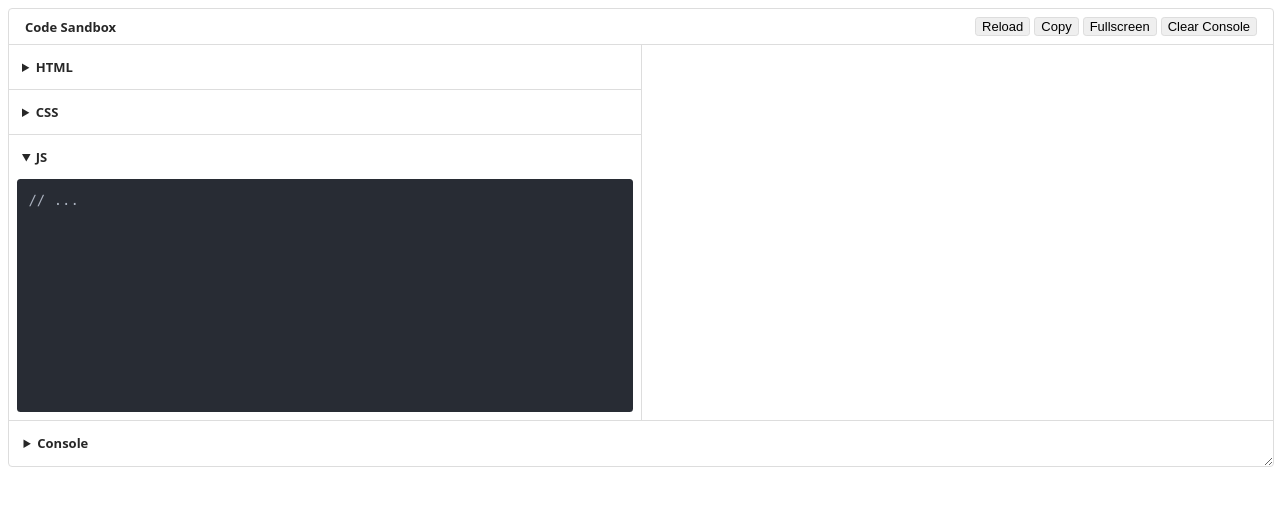
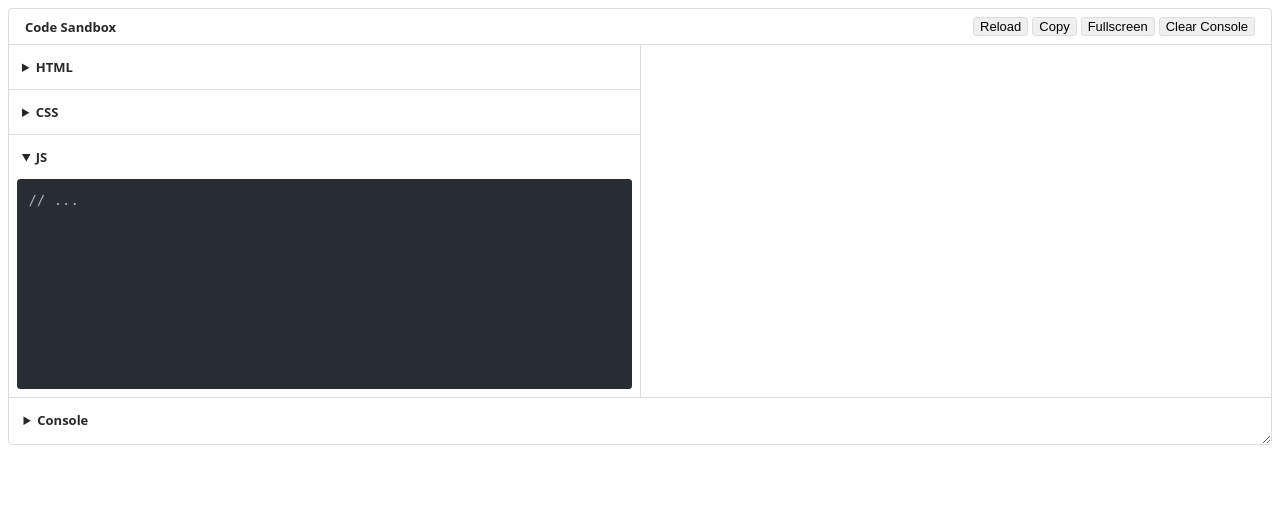
Before and after one commit to danieledep/code-sandbox, a plain HTML site: page index.html in a window 1280 px wide. Drawn offline with Linux system fonts and the light colour scheme.

Commit message:
css tweaks

```diff
--- a/css/code-sandbox.css
+++ b/css/code-sandbox.css
@@ -2,6 +2,13 @@ code-sandbox {
 	color-scheme: light dark;
 	display: block;
 	width: 100%;
+
+	/* Reset */
+	*,
+	*::before,
+	*::after {
+		box-sizing: border-box;
+	}
 
 	/* Wrapper */
 	.csb {
@@ -24,7 +31,6 @@ code-sandbox {
 			margin: 0;
 			border-radius: 0;
 			resize: none;
-			background: Canvas;
 		}
 
 		/* Grid */
@@ -154,6 +160,7 @@ code-sandbox {
 		.csb-console-log {
 			border: none;
 			border-radius: var(--csb-radius, 0.25em);
+			caret-color: #f7f7f7;
 			caret-color: contrast-color(var(--csb-editor-bg, #282c34));
 			font: inherit;
 			font-family: var(
```
